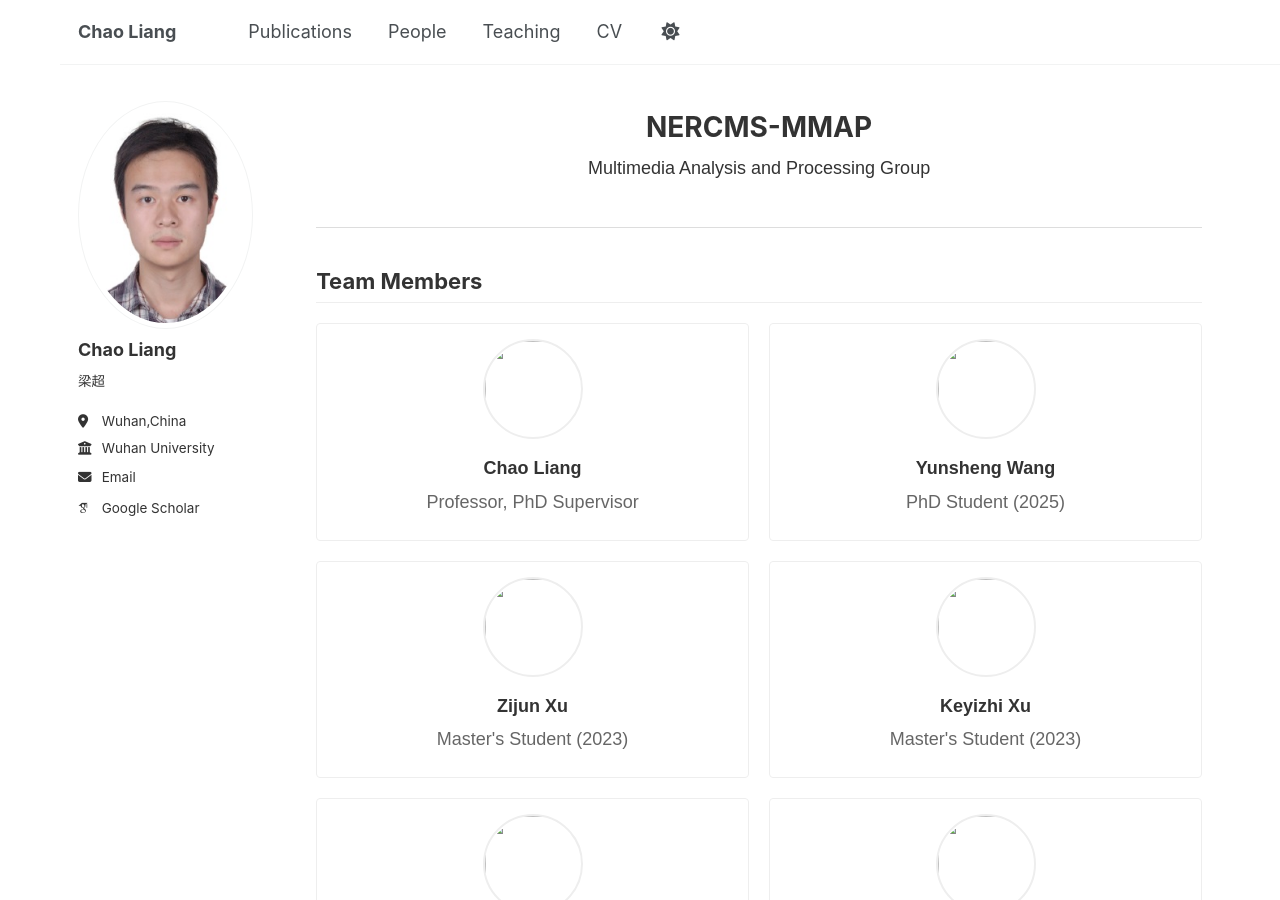
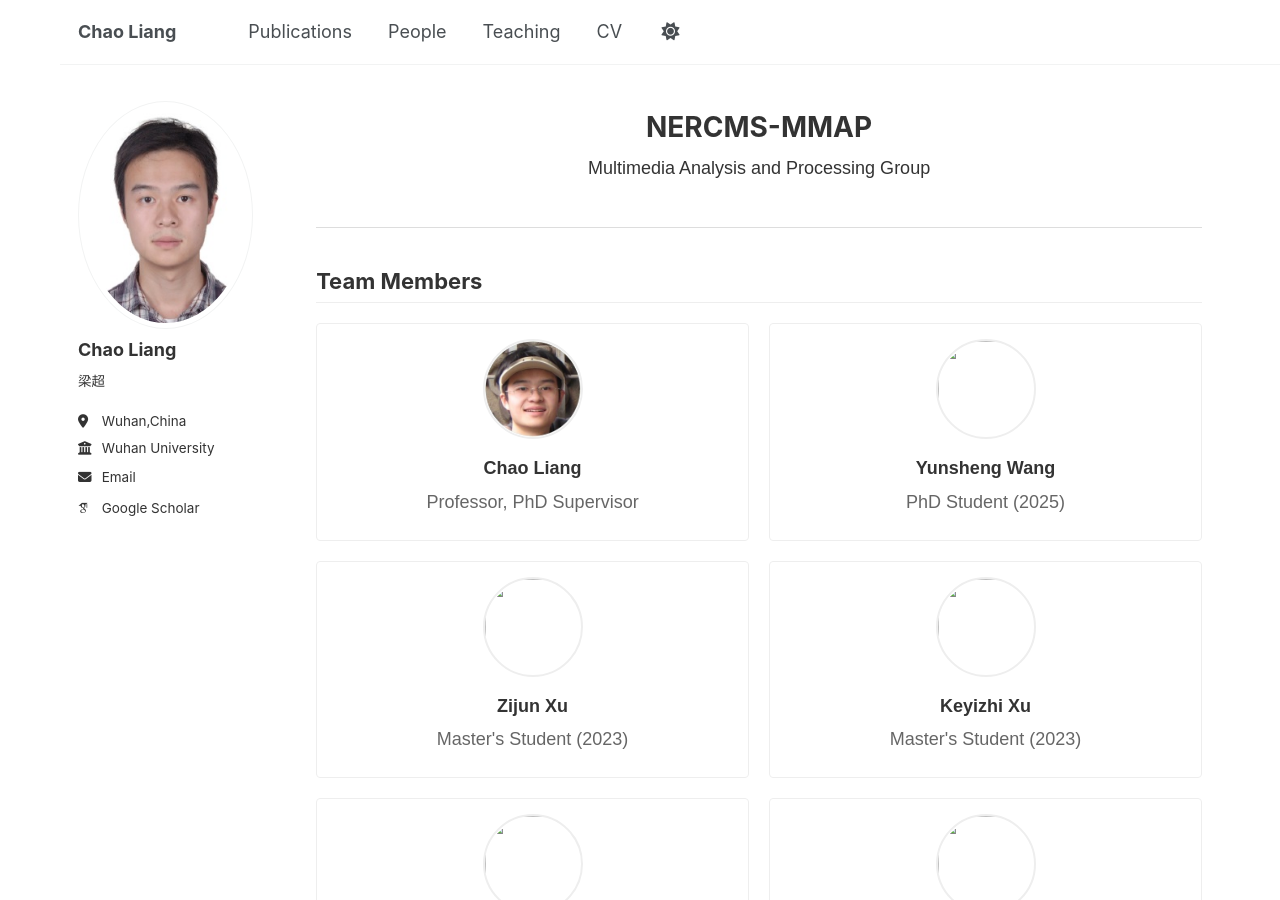
Before and after one commit to zhangsipng/page.github.io, a Jekyll site: the page built from _pages/people.html, in a window 1280 px wide and 900 px high. Built offline with Jekyll 4.4.1, drawn with Linux system fonts in a browser that asks for light colours; some web fonts are replaced; a script that is not in the unit is left out.

Commit message:
Update people.html

```diff
--- a/_pages/people.html
+++ b/_pages/people.html
@@ -149,7 +149,7 @@ author_profile: true
         <h2>Team Members</h2>
         <div class="team-grid">
             <div class="team-member">
-                <img class="member-avatar" src="images/Chao_Liang.jpg">
+                <img class="member-avatar" src="../images/Chao_Liang.jpg">
                 <div class="member-name">Chao Liang</div>
                 <div class="member-role">Professor, PhD Supervisor</div>
             </div>
```
